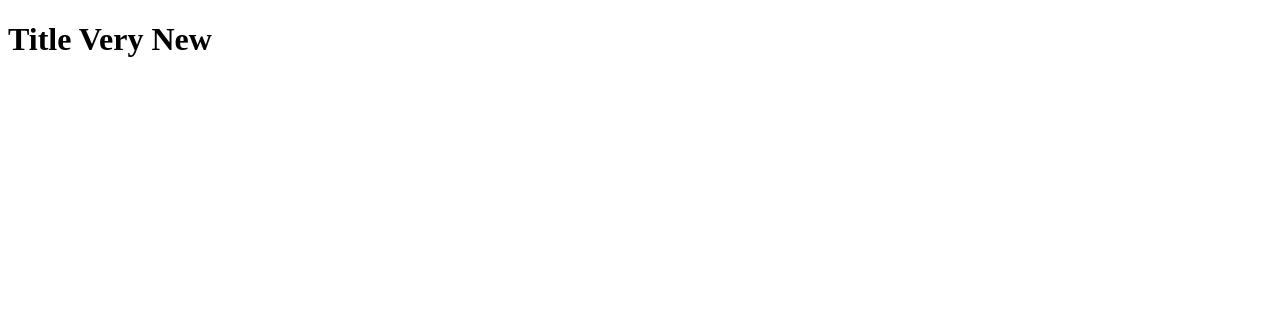
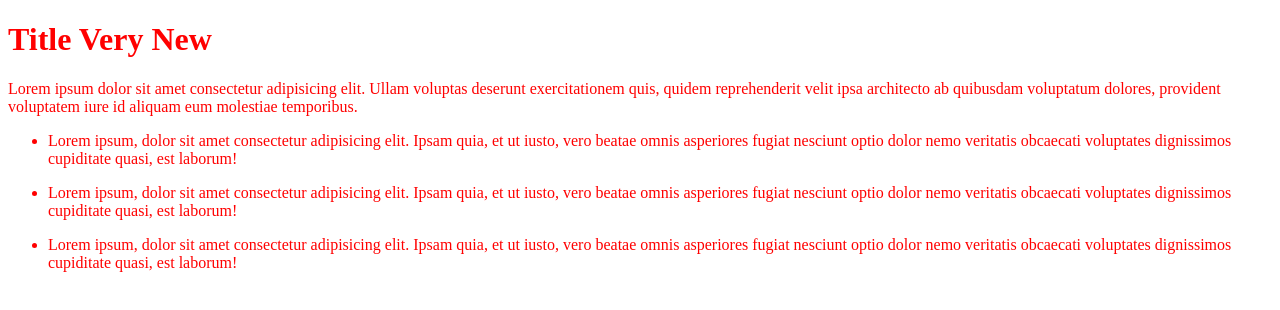
Before and after one commit to c4rlosviteri/git-workshop, a plain HTML site: page index.html in a window 1280 px wide. Drawn offline with Linux system fonts and the light colour scheme.

Commit message:
Develop (#1)
add page

```diff
--- a/index.html
+++ b/index.html
@@ -5,8 +5,21 @@
   <meta http-equiv="X-UA-Compatible" content="IE=edge">
   <meta name="viewport" content="width=device-width, initial-scale=1.0">
   <title>Document</title>
+  <link rel="stylesheet" href="./style.css">
 </head>
 <body>
   <h1>Title Very New</h1>
+  <p>Lorem ipsum dolor sit amet consectetur adipisicing elit. Ullam voluptas deserunt exercitationem quis, quidem reprehenderit velit ipsa architecto ab quibusdam voluptatum dolores, provident voluptatem iure id aliquam eum molestiae temporibus.</p>
+  <ul>
+    <li>
+      <p>Lorem ipsum, dolor sit amet consectetur adipisicing elit. Ipsam quia, et ut iusto, vero beatae omnis asperiores fugiat nesciunt optio dolor nemo veritatis obcaecati voluptates dignissimos cupiditate quasi, est laborum!</p>
+    </li>
+    <li>
+      <p>Lorem ipsum, dolor sit amet consectetur adipisicing elit. Ipsam quia, et ut iusto, vero beatae omnis asperiores fugiat nesciunt optio dolor nemo veritatis obcaecati voluptates dignissimos cupiditate quasi, est laborum!</p>
+    </li>
+    <li>
+      <p>Lorem ipsum, dolor sit amet consectetur adipisicing elit. Ipsam quia, et ut iusto, vero beatae omnis asperiores fugiat nesciunt optio dolor nemo veritatis obcaecati voluptates dignissimos cupiditate quasi, est laborum!</p>
+    </li>
+  </ul>
 </body>
 </html>
--- /dev/null
+++ b/style.css
@@ -0,0 +1,3 @@
+body {
+  color: red;
+}
```
